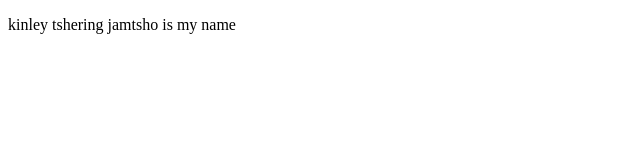
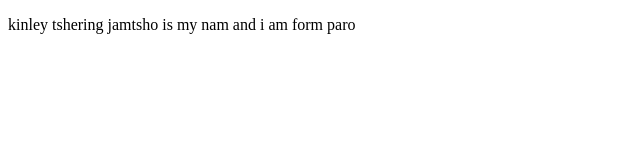
Before and after one commit to 12250035gcit-a11y/Ui-Ux-project-firs-year-, a plain HTML site: page index.html in a window 1280 px wide. Shown: the whole page, without its empty margins (0-640 px from the left). Drawn offline with Linux system fonts and the light colour scheme.

Commit message:
Update paragraph text in index.html

```diff
--- a/index.html
+++ b/index.html
@@ -6,6 +6,6 @@
     <title>Document</title>
 </head>
 <body>
-    <p>kinley tshering jamtsho is my name</p>
+    <p>kinley tshering jamtsho is my nam and i am form paro</p>
 </body>
 </html>
```
